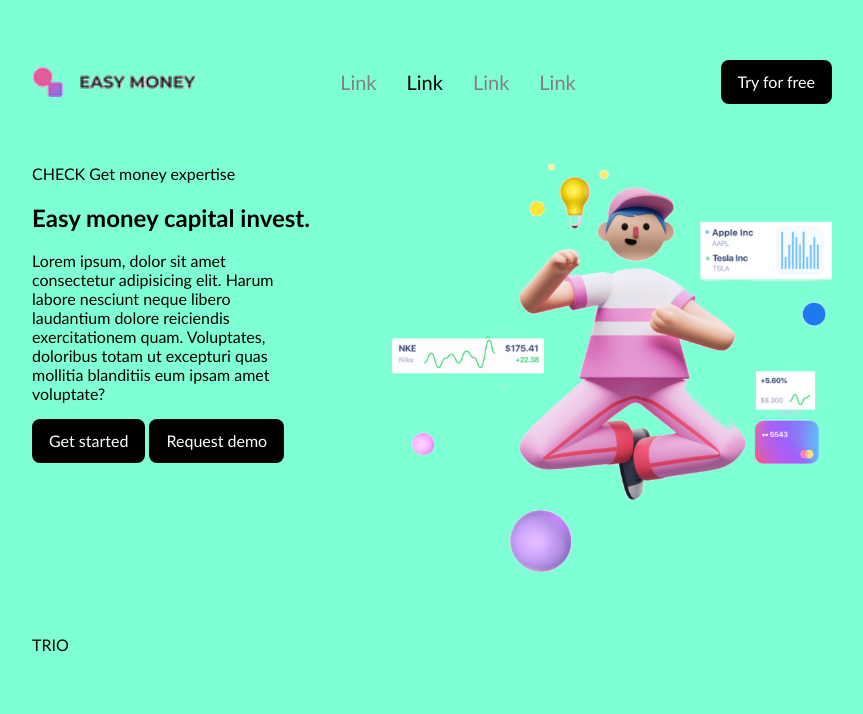
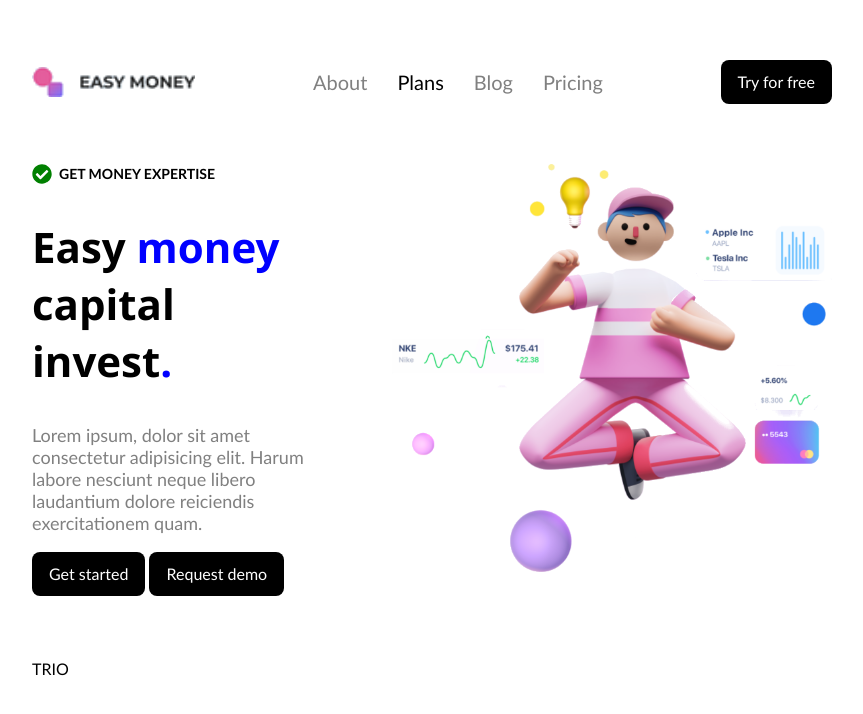
Before and after one commit to front-end-by-rimantas/51-grupe-easy-money, a website: page index.html in a window 1280 px wide. Shown: the whole page, without its empty margins (208-1071 px from the left). Drawn offline with Linux system fonts and the light colour scheme.

Commit message:
More style files

```diff
--- /dev/null
+++ b/css/button.css
@@ -0,0 +1,16 @@
+.btn {
+    display: inline-block;
+    padding: 0.3em 1em;
+    background-color: black;
+    color: white;
+    font-size: 16px;
+    line-height: 2em;
+    text-decoration: none;
+    border-radius: 0.5em;
+    border: 0.1em solid transparent;
+}
+.btn:hover {
+    background-color: white;
+    color: black;
+    border-color: currentColor;
+}
--- /dev/null
+++ b/css/header.css
@@ -0,0 +1,28 @@
+header.container {
+    display: flex;
+    flex-direction: row;
+    justify-content: space-between;
+    align-items: center;
+    margin-top: 60px;
+}
+.logo {
+    height: 30px;
+}
+.main-nav {
+    display: flex;
+    gap: 30px;
+}
+.link {
+    font-size: 20px;
+    line-height: 1em;
+    text-decoration: none;
+    color: grey;
+}
+.link:hover {
+    color: black;
+    text-decoration: underline;
+}
+.link.active {
+    color: black;
+    text-decoration: none;
+}
--- /dev/null
+++ b/css/hero.css
@@ -0,0 +1,33 @@
+.texts {
+    float: left;
+    width: 35%;
+}
+.badge {
+    display: flex;
+    align-items: center;
+    gap: 0.5em;
+    font-size: 14px;
+    text-transform: uppercase;
+    font-weight: bold;
+}
+.badge > svg {
+    width: 20px;
+    height: 20px;
+    color: green;
+}
+.main-title {
+    font-size: 42px;
+    font-family: 'Segoe UI', Tahoma, Geneva, Verdana, sans-serif;
+}
+.main-title > span {
+    color: blue;
+}
+.description {
+    font-size: 18px;
+    color: grey;
+}
+
+.hero-img {
+    float: right;
+    width: 55%;
+}
--- a/css/main.css
+++ b/css/main.css
@@ -1,6 +1,5 @@
 body {
     margin: 0;
-    background-color: aquamarine;
     font-family: 'Gill Sans', 'Gill Sans MT', Calibri, 'Trebuchet MS',
         sans-serif;
 }
@@ -10,65 +9,9 @@ body {
     width: 800px;
     margin-left: calc(50% - 400px);
 }
-header.container {
-    display: flex;
-    flex-direction: row;
-    justify-content: space-between;
-    align-items: center;
-    margin-top: 60px;
-}
-.logo {
-    height: 30px;
-}
-.main-nav {
-    display: flex;
-    gap: 30px;
-}
-.link {
-    font-size: 20px;
-    line-height: 1em;
-    text-decoration: none;
-    color: grey;
-}
-.link:hover {
-    color: black;
-    text-decoration: underline;
-}
-.link.active {
-    color: black;
-    text-decoration: none;
-}
-.btn {
-    display: inline-block;
-    padding: 0.3em 1em;
-    background-color: black;
-    color: white;
-    font-size: 16px;
-    line-height: 2em;
-    text-decoration: none;
-    border-radius: 0.5em;
-    border: 0.1em solid transparent;
-}
-.btn:hover {
-    background-color: white;
-    color: black;
-    border-color: black;
-}
-
 .main {
     margin-top: 60px;
 }
-
 .main > .container + .container {
     margin-top: 60px;
 }
-
-.texts {
-    float: left;
-    width: 35%;
-}
-
-.hero-img {
-    float: right;
-    width: 55%;
-}
--- a/index.html
+++ b/index.html
@@ -14,18 +14,22 @@
     <link rel="mask-icon" href="./favicon/safari-pinned-tab.svg" color="#5bbad5">
     <meta name="msapplication-TileColor" content="#da532c">
     <meta name="theme-color" content="#ffffff">
-
+    <!-- base -->
     <link rel="stylesheet" href="./css/main.css">
+    <!-- components -->
+    <link rel="stylesheet" href="./css/button.css">
+    <link rel="stylesheet" href="./css/header.css">
+    <link rel="stylesheet" href="./css/hero.css">
 </head>
 
 <body>
     <header class="container">
         <img class="logo" src="./img/logo-text.webp" alt="Logo">
         <nav class="main-nav">
-            <a class="link" href="#">Link</a>
-            <a class="link active" href="#">Link</a>
-            <a class="link" href="#">Link</a>
-            <a class="link" href="#">Link</a>
+            <a class="link" href="#">About</a>
+            <a class="link active" href="#">Plans</a>
+            <a class="link" href="#">Blog</a>
+            <a class="link" href="#">Pricing</a>
         </nav>
         <a class="btn" href="#">Try for free</a>
     </header>
@@ -33,9 +37,14 @@
     <main class="main">
         <section class="container">
             <div class="texts">
-                <div>CHECK Get money expertise</div>
-                <h1>Easy money capital invest.</h1>
-                <p>Lorem ipsum, dolor sit amet consectetur adipisicing elit. Harum labore nesciunt neque libero laudantium dolore reiciendis exercitationem quam. Voluptates, doloribus totam ut excepturi quas mollitia blanditiis eum ipsam amet voluptate?</p>
+                <div class="badge">
+                    <svg height="20px" width="20px" stroke="currentColor" fill="currentColor" stroke-width="0" viewBox="0 0 512 512" xmlns="http://www.w3.org/2000/svg">
+                        <path d="M504 256c0 136.967-111.033 248-248 248S8 392.967 8 256 119.033 8 256 8s248 111.033 248 248zM227.314 387.314l184-184c6.248-6.248 6.248-16.379 0-22.627l-22.627-22.627c-6.248-6.249-16.379-6.249-22.628 0L216 308.118l-70.059-70.059c-6.248-6.248-16.379-6.248-22.628 0l-22.627 22.627c-6.248 6.248-6.248 16.379 0 22.627l104 104c6.249 6.249 16.379 6.249 22.628.001z"></path>
+                    </svg>
+                    Get money expertise
+                </div>
+                <h1 class="main-title">Easy <span>money</span> capital invest<span>.</span></h1>
+                <p class="description">Lorem ipsum, dolor sit amet consectetur adipisicing elit. Harum labore nesciunt neque libero laudantium dolore reiciendis exercitationem quam.</p>
                 <div class="btn-list">
                     <a class="btn" href="#">Get started</a>
                     <a class="btn" href="#">Request demo</a>
```
